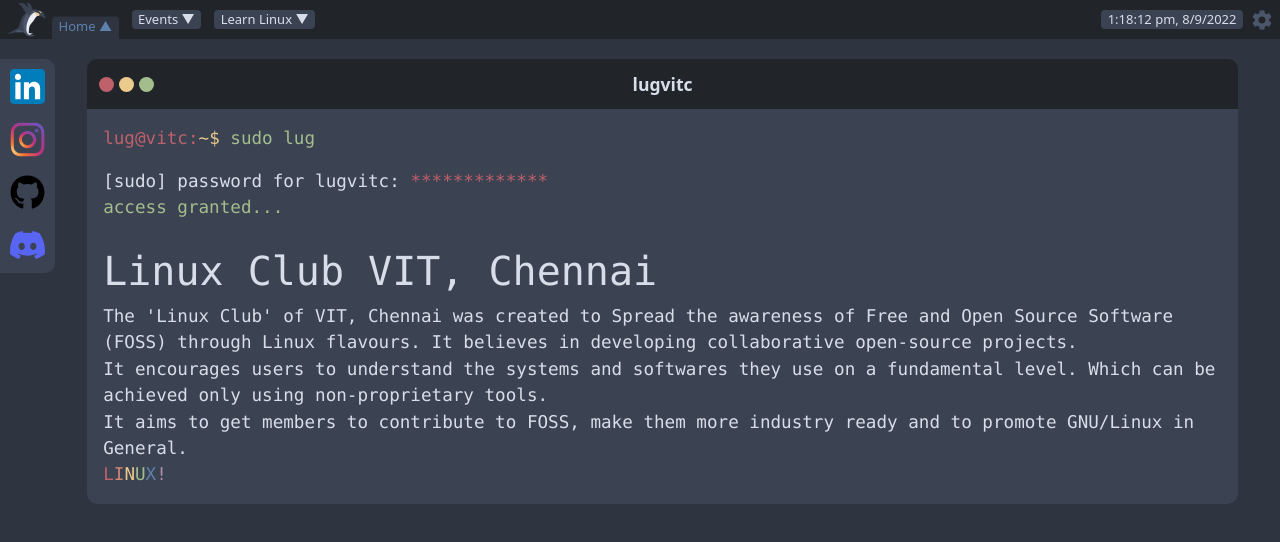
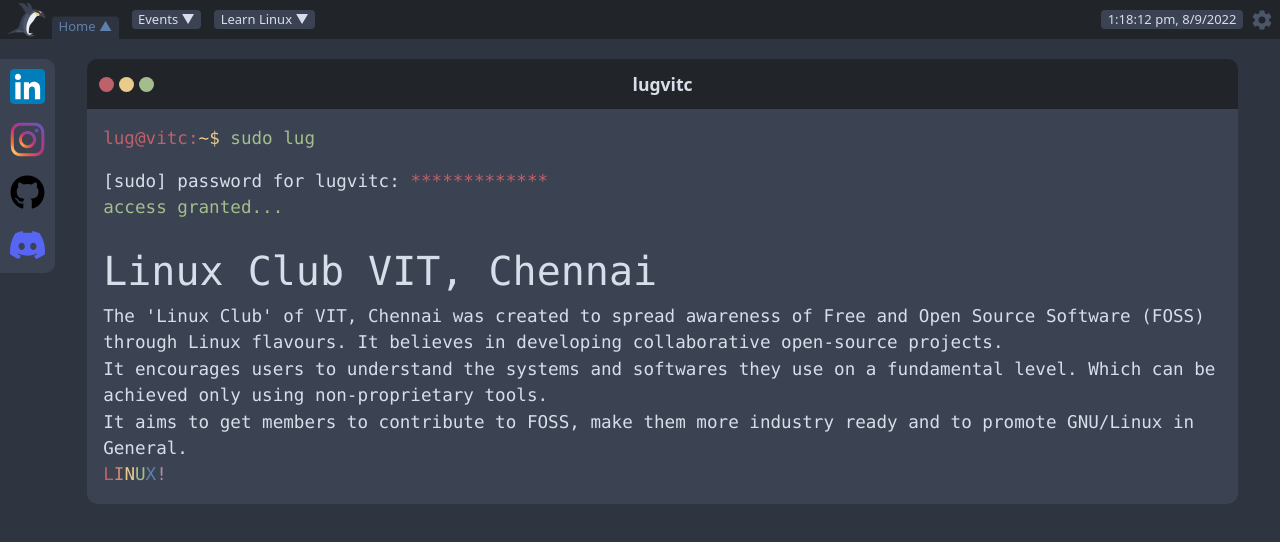
Before and after one commit to lugvitc/lugvitc.github.io, a React (Create React App) app: page /create-team in a window 1280 px wide. Shown: the top 542 px of the page. Built offline with nearby package versions, Linux system fonts and the light colour scheme.

Commit message:
Update home.js
grammatical errors corrected

```diff
--- a/src/pages/home.js
+++ b/src/pages/home.js
@@ -19,7 +19,7 @@ export default function Home() {
                 <br />
                 <br />
                 <h1>Linux Club VIT, Chennai</h1>
-                The 'Linux Club' of VIT, Chennai was created to Spread the
+                The 'Linux Club' of VIT, Chennai was created to spread
                 awareness of Free and Open Source Software (FOSS) through Linux
                 flavours. It believes in developing collaborative open-source
                 projects.
```
